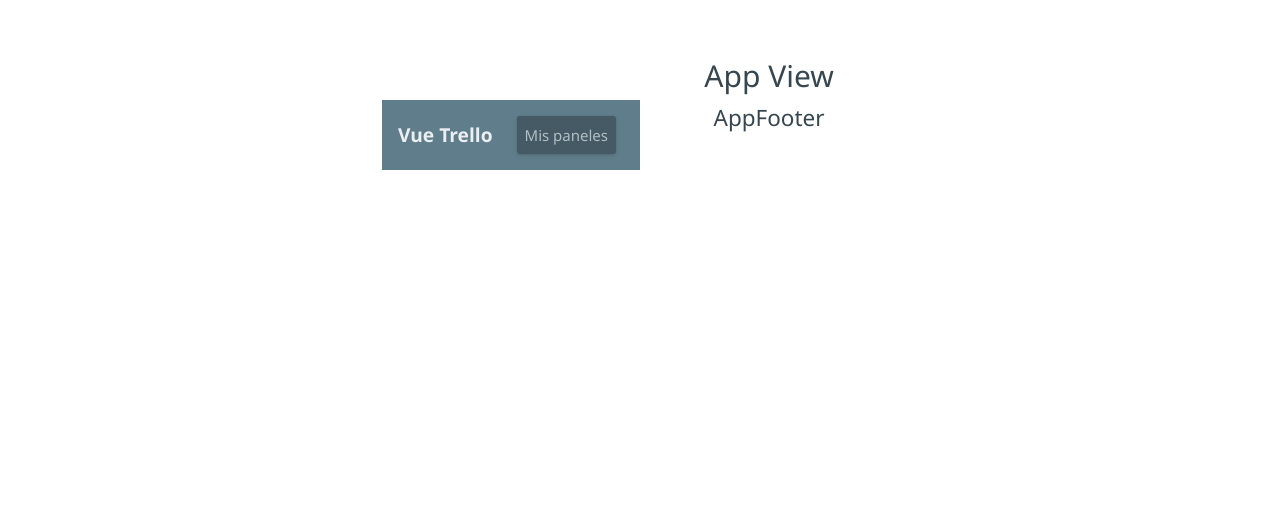
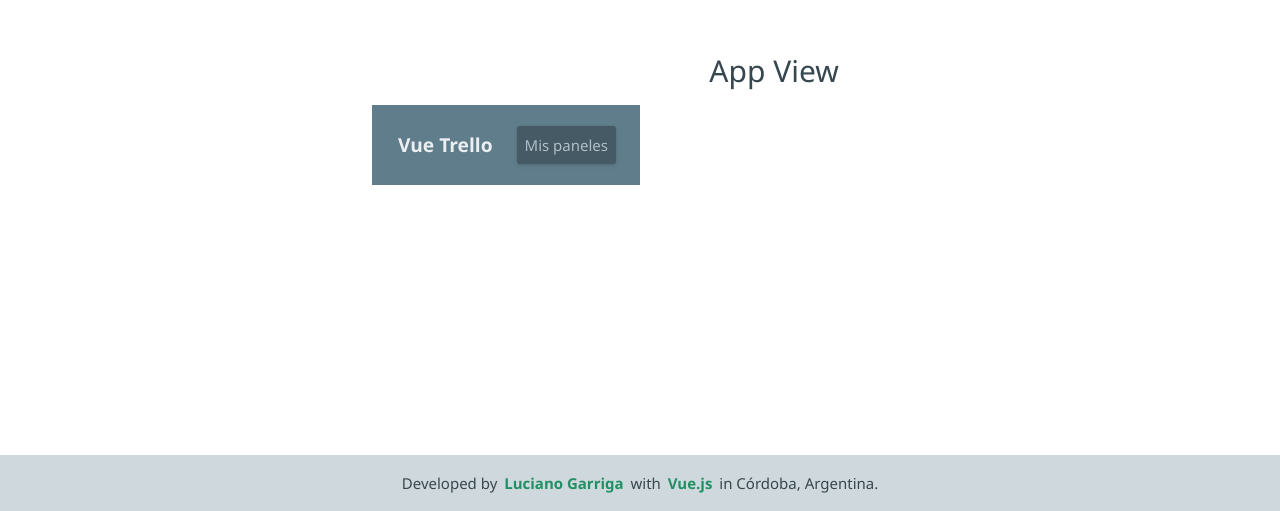
Before and after one commit to lucianogarriga/client-vue-app, a Vue app in the folder vue-trello/trello-app/: page / in a window 1280 px wide. Shown: the part 289-800 px from the top of the page. Built offline with nearby package versions, Linux system fonts and the light colour scheme.

Commit message:
Creating Footer component / Addying styles

```diff
--- a/vue-trello/trello-app/package.json
+++ b/vue-trello/trello-app/package.json
@@ -10,6 +10,8 @@
     "lint": "eslint . --ext .vue,.js,.jsx,.cjs,.mjs --fix --ignore-path .gitignore"
   },
   "dependencies": {
+    "node-sass": "^9.0.0",
+    "sass-loader": "^13.3.2",
     "vue": "^3.3.10",
     "vue-router": "^4.2.5"
   },
--- a/vue-trello/trello-app/src/App.vue
+++ b/vue-trello/trello-app/src/App.vue
@@ -1,6 +1,6 @@
 <template>
   <header></header>
-  <h1>App View</h1>
+  <h1 class="title">App View</h1>
   <AppHeader/>
   <AppFooter/>
   <router-view class="container"></router-view>
@@ -24,6 +24,9 @@ export default {
 .container {
   margin: 2rem;
 }
+.title{
+  margin: 10px;
+}
 header {
   line-height: 1.5;
   max-height: 100vh;
--- a/vue-trello/trello-app/src/components/AppFooter.vue
+++ b/vue-trello/trello-app/src/components/AppFooter.vue
@@ -1,7 +1,7 @@
 <template>
-    <div>
-        <h2>AppFooter</h2>
-    </div>
+    <footer>
+        <span>Developed by <a href="https://github.com/lucianogarriga">Luciano Garriga</a> with <a href="//vuejs.org">Vue.js</a> in Córdoba, Argentina.</span>
+    </footer>
 </template>
 
 <script>
@@ -10,6 +10,20 @@ export default {
 }
 </script>
 
-<style>
+<style lang="scss" scoped>
+footer{
+    box-sizing: border-box;
+    background-color: #cfd8dc;
+    bottom: 0;
+    left: 0;
+    padding: 1rem;
+    position: absolute;
+    width: 100%;
 
+    a{
+        font-weight: bold;
+        text-decoration: none;
+        color: #219065;
+    }
+}
 </style>
```
Also changed, not shown: 1 other file (tests, documents, lock files or other folders).
